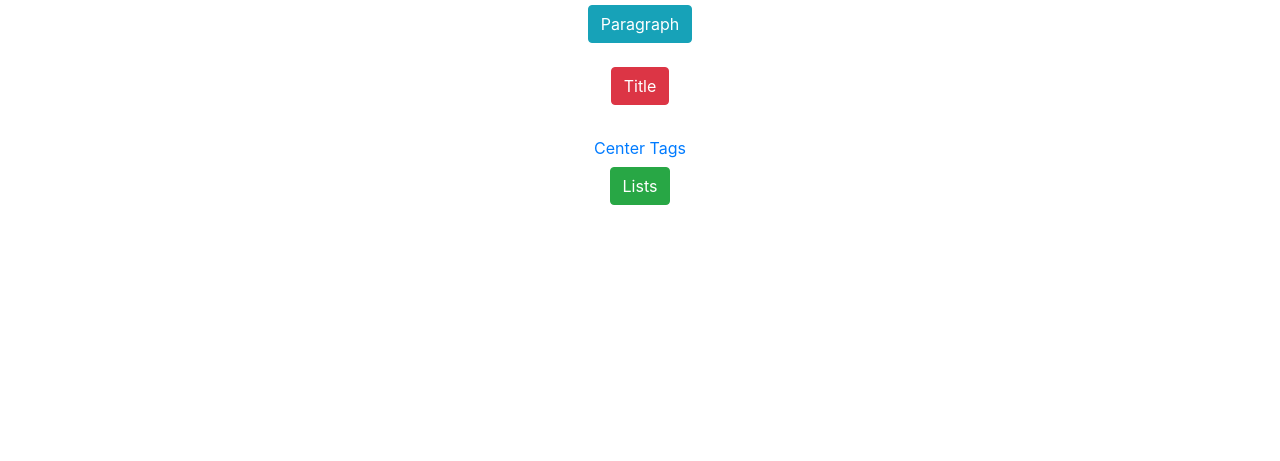
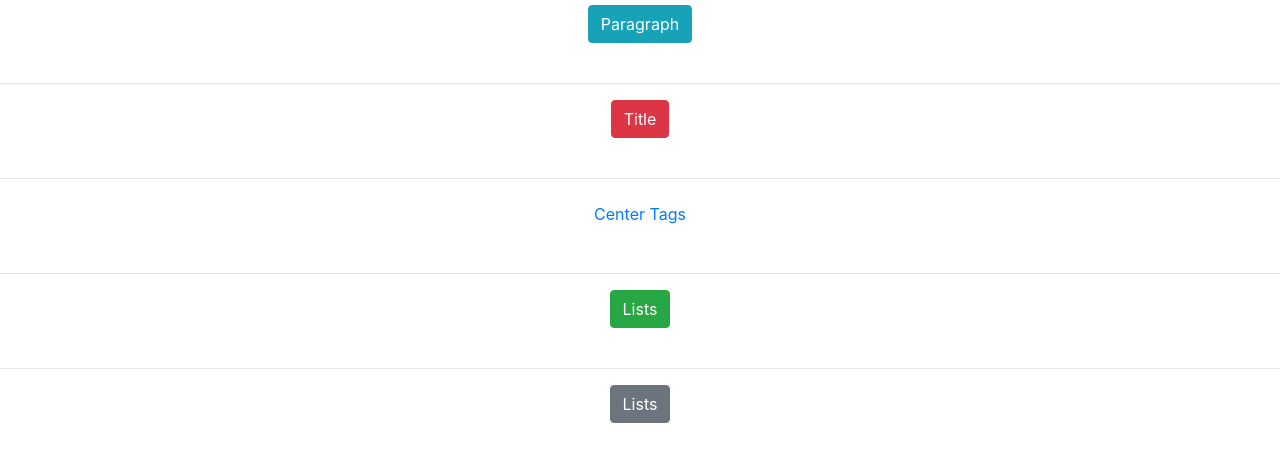
Before and after one commit to williamkoller/html5-basic2-son, a plain HTML site: page index.html in a window 1280 px wide. Shown: the part 51-512 px from the top of the page. Drawn offline with Linux system fonts and the light colour scheme.

Commit message:
add button page table

```diff
--- a/index.html
+++ b/index.html
@@ -16,15 +16,24 @@
         <a href="paragraph.html" class="btn btn-info">Paragraph</a>
     </div>
     <br>
+    <hr>
     <div class="text-center">
         <a href="title.html" class="btn btn-danger">Title</a>
     </div>
     <br>
+    <hr>
     <div class="text-center">
         <a href="center-tags.html" class="btn btn-link">Center Tags</a>
     </div>
+    <br>
+    <hr>
     <div class="text-center">
         <a href="lists.html" class="btn btn-success">Lists</a>
+    </div>
+    <br>
+    <hr>
+    <div class="text-center">
+        <a href="table.html" class="btn btn-secondary">Lists</a>
     </div>
 
 
```
Also changed, not shown: table.html (added, +10 -0 lines).
